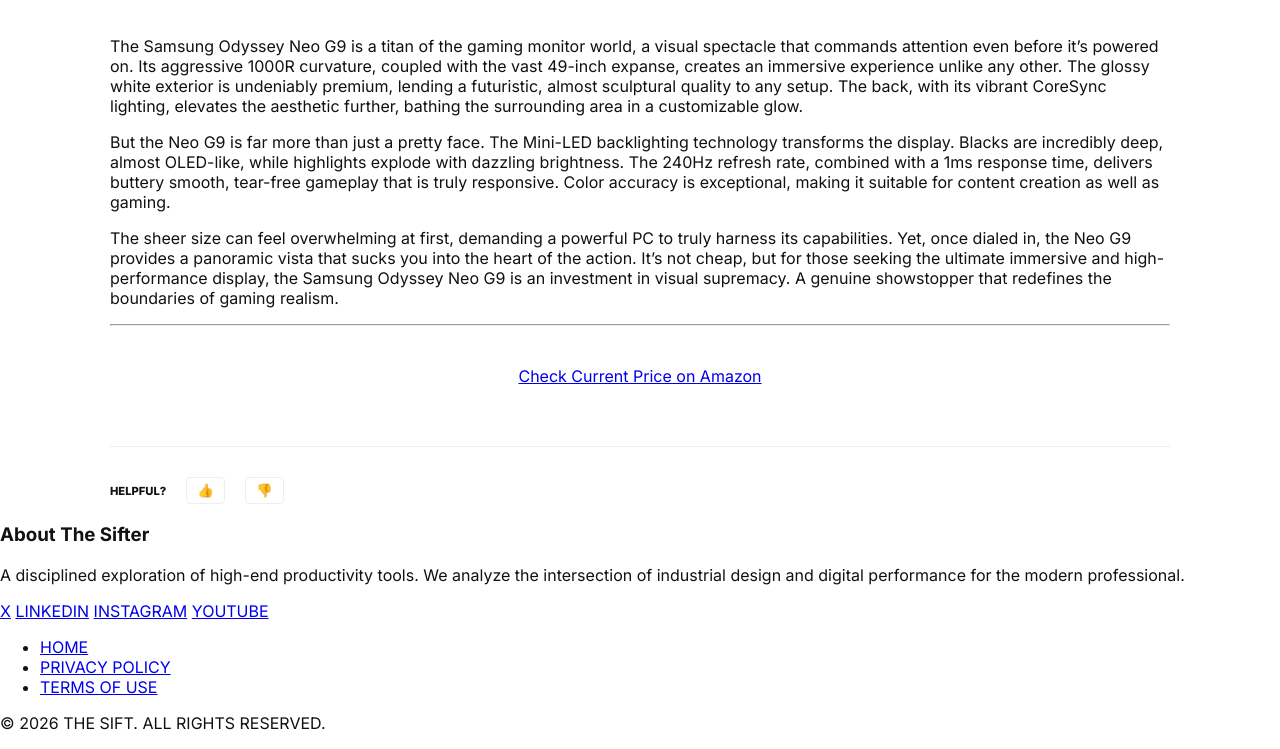
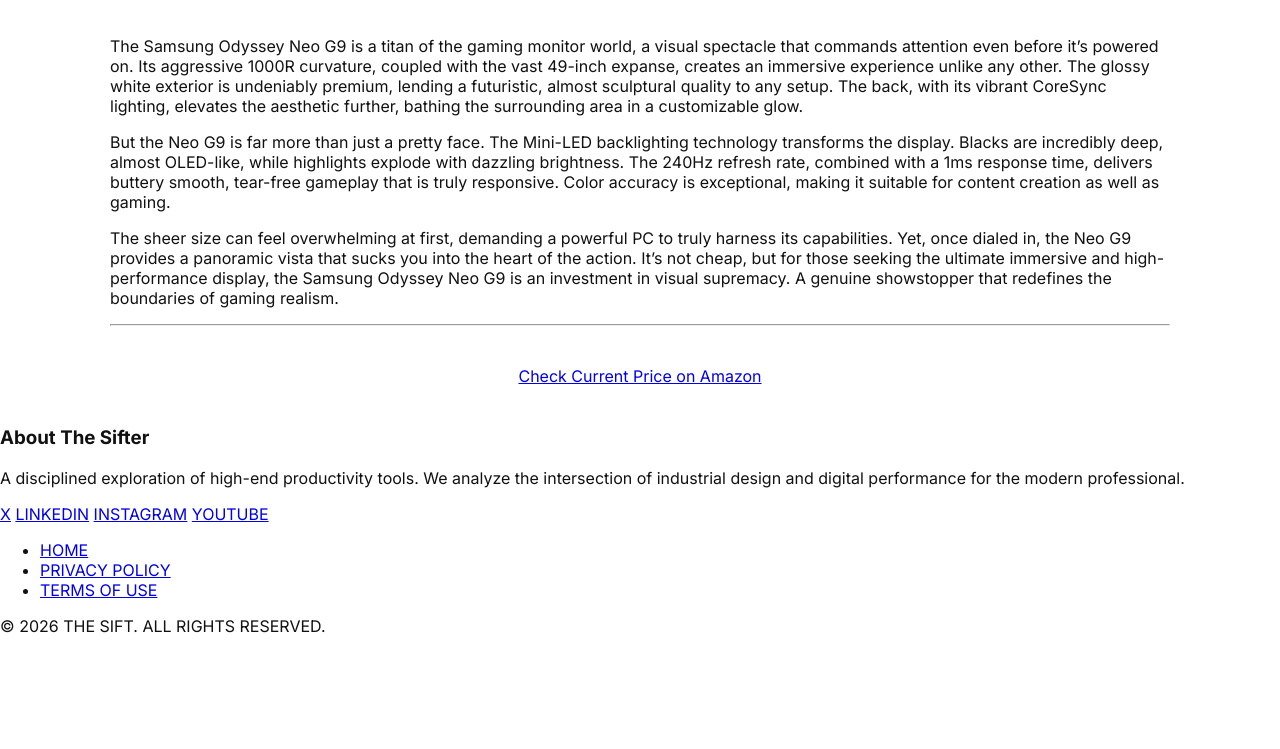
Before and after one commit to 174hz/thesift, a Jekyll site: the page built from _posts/2026-01-22-samsung-odyssey-neo-g9-monitor.md, in a window 1280 px wide and 900 px high, scrolled down 799 px, cut to the strip 151-900 px from the top of the window. Built offline with Jekyll 4.4.1, drawn with Linux system fonts in a browser that asks for light colours; after the commit the page ends 1602 px from its top, so only the background shows below that.

Commit message:
Update post.html

```diff
--- a/_layouts/post.html
+++ b/_layouts/post.html
@@ -4,19 +4,15 @@
 <article class="post-article">
     <a href="{{ site.baseurl }}/" style="color: var(--muted-text); text-decoration: none; font-weight: 700; font-size: 0.75rem; text-transform: uppercase;">&larr; Back to Sift</a>
 
-    <h1 style="font-size: 2.8rem; margin: 20px 0; letter-spacing: -1.5px; color: var(--text-color); font-weight: 800;">{{ page.title }}</h1>
+    <h1 style="font-size: 2.8rem; margin: 20px 0; letter-spacing: -1.5px; font-weight: 800;">{{ page.title }}</h1>
 
+    {% if page.youtube_id %}
     <div class="video-container">
-        <iframe src="https://www.youtube.com/embed/{{ page.youtube_id }}" frameborder="0" allowfullscreen></iframe>
+        <iframe src="https://www.youtube.com/embed/{{ page.youtube_id }}" allowfullscreen></iframe>
     </div>
+    {% endif %}
 
     <div class="post-content">
         {{ content }}
     </div>
-
-    <div style="margin-top: 60px; padding-top: 30px; border-top: 1px solid var(--border-color); display: flex; gap: 20px; align-items: center;">
-        <span style="font-weight: 800; font-size: 0.7rem; text-transform: uppercase;">Helpful?</span>
-        <button onclick="alert('Feedback recorded.')" style="background: none; border: 1px solid var(--border-color); color: var(--text-color); padding: 5px 10px; cursor: pointer; border-radius: 4px;">👍</button>
-        <button onclick="alert('Feedback recorded.')" style="background: none; border: 1px solid var(--border-color); color: var(--text-color); padding: 5px 10px; cursor: pointer; border-radius: 4px;">👎</button>
-    </div>
 </article>
```
